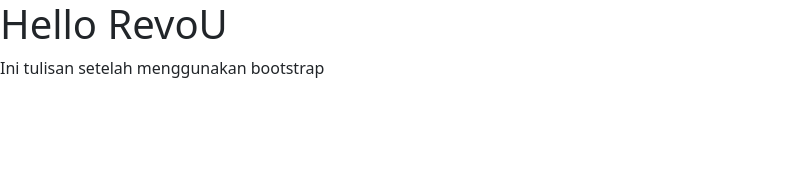
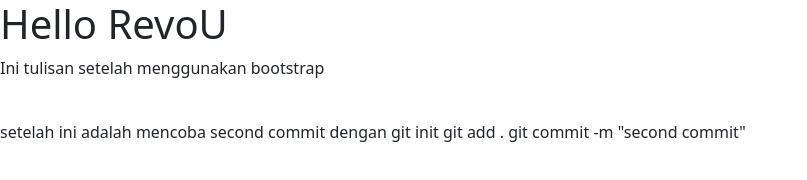
Before and after one commit to norhasanfaiz/revou, a plain HTML site: page index.html in a window 1280 px wide. Shown: the whole page, without its empty margins (0-807 px from the left). Drawn offline with nearby package versions, Linux system fonts and the light colour scheme.

Commit message:
second commit

```diff
--- a/index.html
+++ b/index.html
@@ -14,5 +14,10 @@
   <body>
     <h1>Hello RevoU</h1>
     <p>Ini tulisan setelah menggunakan bootstrap</p>
+    <br />
+    <p>
+      setelah ini adalah mencoba second commit dengan git init git add . git
+      commit -m "second commit"
+    </p>
   </body>
 </html>
```
